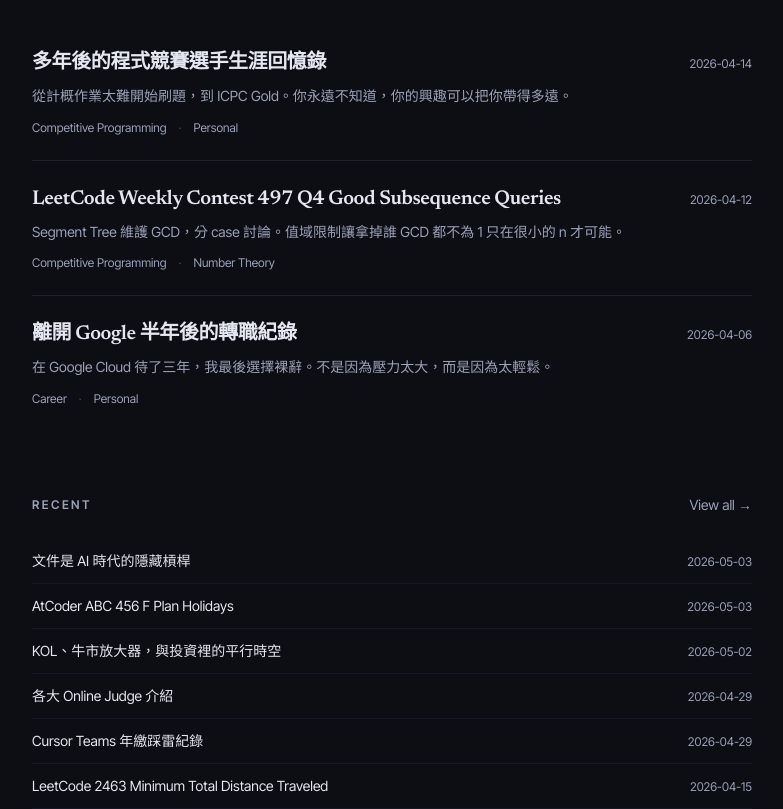
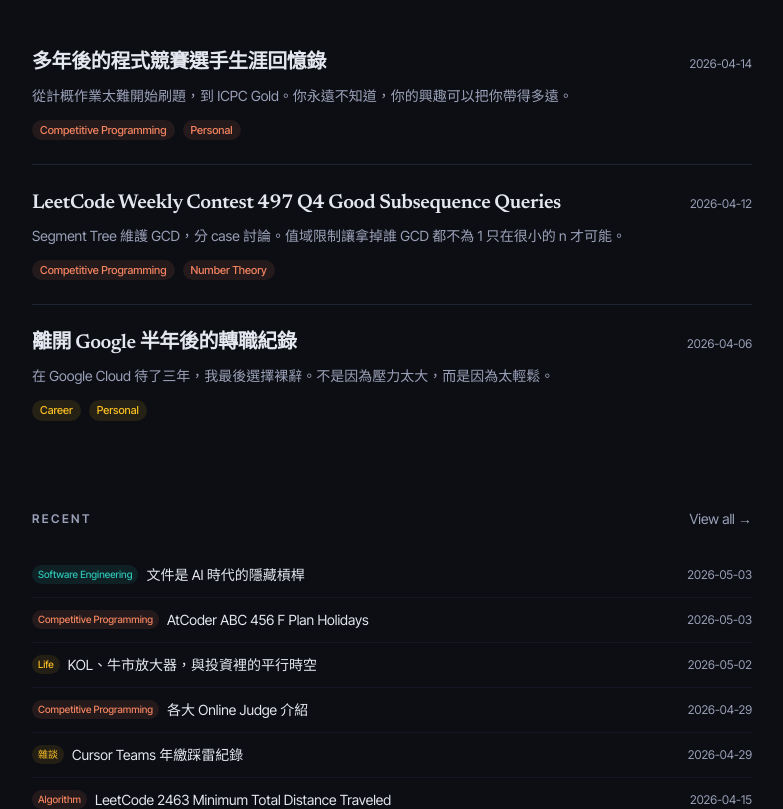
Before and after one commit to HanaYukii/hanayukii-site, a Next.js app: page / in a window 1280 px wide. Shown: the part 500-1309 px from the top of the page, without its empty margins (248-1031 px from the left). Built offline with nearby package versions, Linux system fonts and the light colour scheme.

Commit message:
Restore colored tag pills on home and blog index

```diff
--- a/src/app/blog/page.tsx
+++ b/src/app/blog/page.tsx
@@ -75,13 +75,13 @@ export default async function Blog({
               <p className="mt-2 text-sm leading-relaxed text-text-muted">
                 {post.summary}
               </p>
-              <div className="mt-3 flex flex-wrap gap-x-3 text-xs text-text-muted">
-                {post.tags.map((t, i) => (
-                  <span key={t} className="flex items-center">
+              <div className="mt-3 flex flex-wrap gap-2">
+                {post.tags.map((t) => (
+                  <span
+                    key={t}
+                    className={`rounded-full px-2 py-0.5 text-[11px] font-medium ${post.tagStyle}`}
+                  >
                     {t}
-                    {i < post.tags.length - 1 && (
-                      <span className="ml-3 text-text/30">·</span>
-                    )}
                   </span>
                 ))}
               </div>
--- a/src/app/page.tsx
+++ b/src/app/page.tsx
@@ -56,13 +56,13 @@ export default function Home() {
               <p className="mt-2 text-sm leading-relaxed text-text-muted">
                 {post.summary}
               </p>
-              <div className="mt-3 flex flex-wrap gap-x-3 text-xs text-text-muted">
-                {post.tags.map((tag, i) => (
-                  <span key={tag} className="flex items-center">
+              <div className="mt-3 flex flex-wrap gap-2">
+                {post.tags.map((tag) => (
+                  <span
+                    key={tag}
+                    className={`rounded-full px-2 py-0.5 text-[11px] font-medium ${post.tagStyle}`}
+                  >
                     {tag}
-                    {i < post.tags.length - 1 && (
-                      <span className="ml-3 text-text/30">·</span>
-                    )}
                   </span>
                 ))}
               </div>
@@ -89,11 +89,18 @@ export default function Home() {
             <Link
               key={post.title}
               href={post.href!}
-              className="group flex items-baseline justify-between gap-4 py-3 text-sm"
+              className="group flex items-center justify-between gap-3 py-3 text-sm"
             >
-              <span className="truncate text-text transition-colors group-hover:text-primary">
-                {post.title}
-              </span>
+              <div className="flex min-w-0 items-center gap-2">
+                <span
+                  className={`shrink-0 rounded-full px-1.5 py-0.5 text-[10px] font-medium ${post.tagStyle}`}
+                >
+                  {post.tags[0]}
+                </span>
+                <span className="truncate text-text transition-colors group-hover:text-primary">
+                  {post.title}
+                </span>
+              </div>
               <span className="shrink-0 text-xs text-text-muted">
                 {post.date}
               </span>
```
